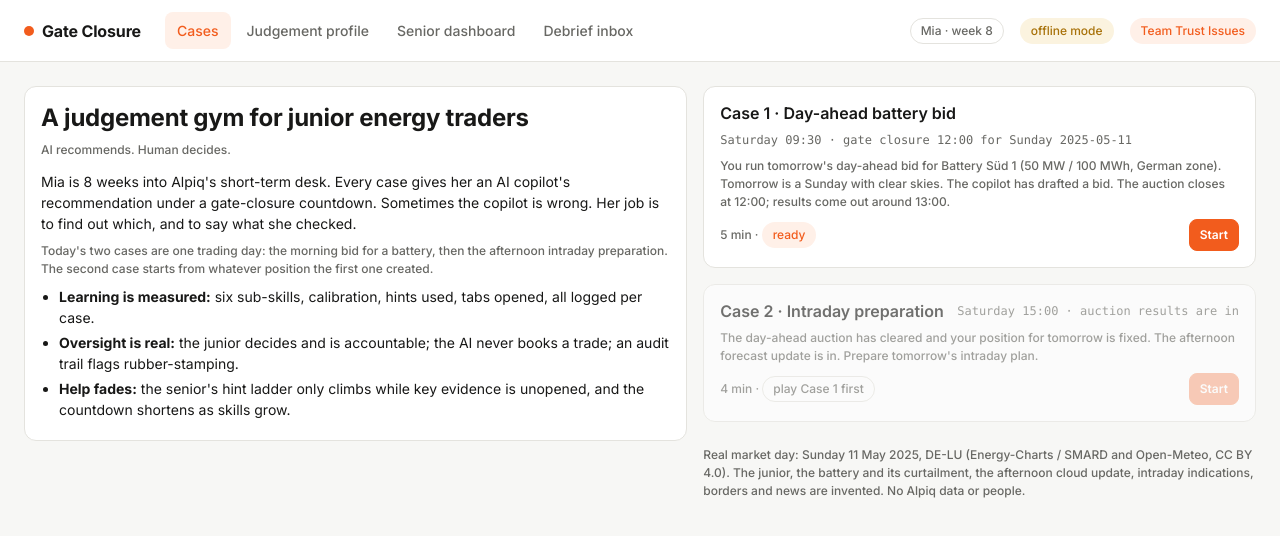
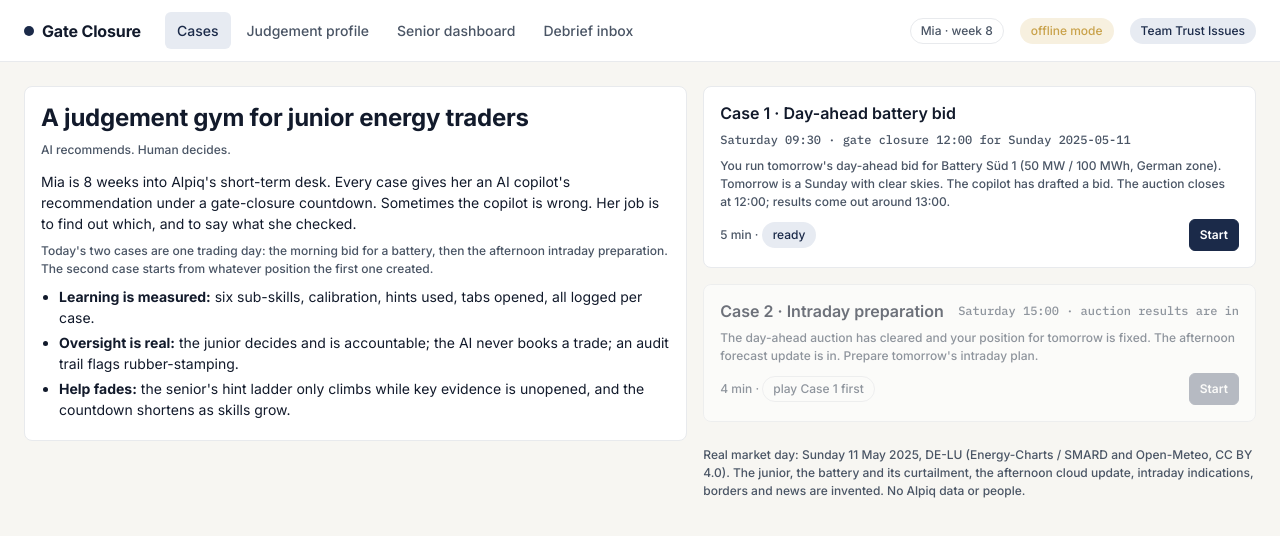
Before and after one commit to jdawnduan/Hackthegap2026-TrustIssues, a React (Vite) app: page / in a window 1280 px wide. Shown: the top 536 px of the page. Built offline with nearby package versions, Linux system fonts and the light colour scheme; no server answers.

Commit message:
Restyle phase 1: design tokens and fonts
Co-Authored-By: Claude Fable 5.1 <noreply@anthropic.com>
Claude-Session: https://claude.ai/code/session_017NtYHUVLT7urH53Xt2dZEE

```diff
--- a/index.html
+++ b/index.html
@@ -6,7 +6,7 @@
     <title>Gate Closure</title>
     <link rel="preconnect" href="https://fonts.googleapis.com" />
     <link rel="preconnect" href="https://fonts.gstatic.com" crossorigin />
-    <link href="https://fonts.googleapis.com/css2?family=Inter:wght@400;500;600;700&display=swap" rel="stylesheet" />
+    <link href="https://fonts.googleapis.com/css2?family=Inter:wght@400;500;600;700&family=IBM+Plex+Mono:wght@400;500;600&display=swap" rel="stylesheet" />
   </head>
   <body>
     <div id="root"></div>
--- a/src/styles.css
+++ b/src/styles.css
@@ -1,48 +1,76 @@
-/* Gate Closure visual system.
-   Principle: AI recommends, human decides.
-   Blue = AI copilot · Lavender = AI senior coach · Orange = human actions, selected states, primary CTAs.
-   8px spacing system (8 / 16 / 24 / 32). Cards: white, 1px border, 12px radius, no shadows. */
+/* Gate Closure design tokens.
+   A credible, minimalist financial-education product. Navy for brand, navigation and
+   headers; off-white pages; light grey sections and dividers; muted green for progress
+   and positive feedback; gold for milestones and highlights; coral for risk, warnings
+   and mistakes. Components use only these tokens, never hardcoded colours.
+   Text shades: the green, gold and coral brand values do not reach 4.5:1 as text on
+   light surfaces, so each has a darker -text variant for labels; fills, borders, icons
+   and large numbers use the brand value. Coral is never used for body text. */
 
 :root {
-  --bg: #f7f7f5;
-  --surface: #ffffff;
-  --surface-2: #f2f2ef;
-  --border: #e4e3de;
-  --text: #181817;
-  --text-2: #686864;
+  /* Brand and surfaces */
+  --navy: #1b2a49;
+  --navy-soft: #e7ebf2;
+  --offwhite: #f7f6f2;
+  --white: #ffffff;
+  --grey: #e8eaed;
+  --grey-2: #d8dbe0;
 
-  --orange: #f25c1d;
-  --orange-soft: #fff0e8;
-  --copilot: #2f5fb3;
-  --copilot-soft: #edf2fb;
-  --senior: #6b5ca5;
-  --senior-soft: #f1eef9;
+  /* Text (all >= 4.5:1 on white, off-white, grey and the soft tints) */
+  --text: #121a2b;
+  --text-2: #4a5565;
+  --text-on-navy: #ffffff;
+  --text-2-on-navy: #c9d2e3;
 
-  --good: #1f8a4c;
-  --good-soft: #e6f4ea;
-  --bad: #c6322b;
-  --bad-soft: #fbe8e6;
-  --warn: #a8720a;
-  --warn-soft: #fbf3df;
+  /* Semantic: fills / borders / large figures */
+  --green: #4e8b6a;
+  --green-soft: #e8f1ec;
+  --gold: #c9a24b;
+  --gold-soft: #f7f0df;
+  --coral: #d95f4b;
+  --coral-soft: #fbeae6;
+  /* Semantic: text shades */
+  --green-text: #356b4d;
+  --gold-text: #7a5e17;
+  --coral-text: #a8392a;
 
+  /* Spacing (8px scale), radii, motion */
   --s1: 8px;
   --s2: 16px;
   --s3: 24px;
   --s4: 32px;
-  --radius: 12px;
-  --radius-sm: 8px;
+  --radius: 8px;
+  --radius-sm: 6px;
+  --ease: 150ms ease;
 
-  --font: "Inter", system-ui, -apple-system, "Segoe UI", Roboto, sans-serif;
-  --mono: ui-monospace, "SF Mono", Menlo, Consolas, monospace;
+  /* Type */
+  --font: "Inter", system-ui, -apple-system, "Segoe UI", Roboto, "Helvetica Neue", Arial, sans-serif;
+  --mono: "IBM Plex Mono", ui-monospace, "SF Mono", Menlo, Consolas, "Liberation Mono", monospace;
 }
 
-/* Back-compat aliases for class rules below */
+/* Aliases kept so every existing rule resolves to a token */
 :root {
+  --bg: var(--offwhite);
+  --surface: var(--white);
+  --surface-2: var(--grey);
+  --border: var(--grey);
   --panel: var(--surface);
   --panel-2: var(--surface-2);
   --muted: var(--text-2);
-  --accent: var(--orange);
-  --accent-soft: var(--orange-soft);
+  --accent: var(--navy);
+  --accent-soft: var(--navy-soft);
+  --orange: var(--navy);
+  --orange-soft: var(--navy-soft);
+  --copilot: var(--navy);
+  --copilot-soft: var(--navy-soft);
+  --senior: var(--text-2);
+  --senior-soft: var(--grey);
+  --good: var(--green);
+  --good-soft: var(--green-soft);
+  --bad: var(--coral);
+  --bad-soft: var(--coral-soft);
+  --warn: var(--gold);
+  --warn-soft: var(--gold-soft);
 }
 
 * { box-sizing: border-box; }
```
